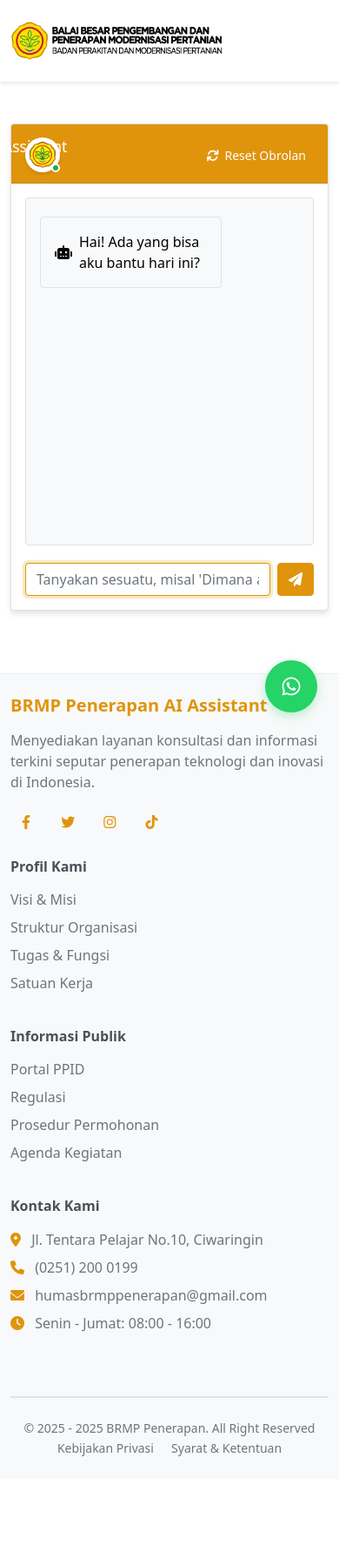
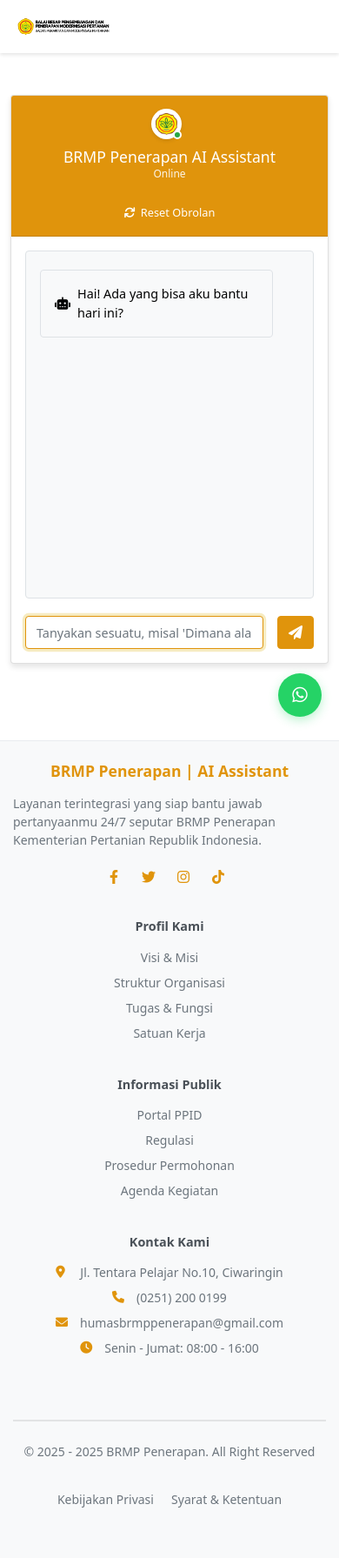
Before and after one commit to Rfldmr/chatbot-brmp-penerapan, a Flask app: page / in a window 390 px wide. Shown: the whole page at 87% size. Before the commit the page ends 1674 px from the top, so only its background shows below. Run offline with Flask 3, Linux system fonts and the light colour scheme; parts of the project's set-up code (start-up, migrations or seed data) failed here and were passed over.

Commit message:
update 27082025 1047

```diff
--- a/static/css/style.css
+++ b/static/css/style.css
@@ -1,6 +1,7 @@
 body {
     background-color: #f8f9fa;
     font-family: 'Segoe UI', Tahoma, Geneva, Verdana, sans-serif;
+    overflow-x: hidden;
 }
 
 .navbar-brand {
@@ -8,56 +9,123 @@ body {
     font-size: 1.3rem;
 }
 
+/* LOGO YANG DIPERBESAR */
 .navbar-logo {
-    height: 68px; /* Mengurangi tinggi logo agar lebih proporsional */
-    width: auto; /* Menjaga aspect ratio */
-    object-fit: contain; /* Memastikan gambar tidak terdistorsi */
+    height: 68px; /* Diperbesar dari 68px */
+    width: auto;
+    object-fit: contain;
     padding: 5px 0;
+    transition: all 0.3s ease;
+}
+
+/* Efek hover pada logo */
+.navbar-brand:hover .navbar-logo {
+    transform: scale(1.05);
 }
 
 .navbar {
-    min-height: auto !important;
-    padding: 0.5rem 0; /* Menambah padding atas bawah */
+    min-height: 90px !important; /* Navbar lebih tinggi */
+    padding: 0.5rem 1rem;
 }
 
 .navbar-nav {
     align-items: center;
 }
 
-/* Perbaikan spacing untuk item navigasi */
+/* Hover effect untuk navbar links */
 .navbar-nav .nav-link {
+    position: relative;
     padding: 0.5rem 1rem;
     border-radius: 4px;
-    transition: background-color 0.3s;
-    margin: 0 0.5rem; /* Menambah margin horizontal */
+    transition: all 0.3s;
+    margin: 0 0.5rem;
+    font-size: 14px;
+    font-weight: 600;
+    color: #717171 !important;
+}
+
+.navbar-nav .nav-link::after {
+    content: '';
+    position: absolute;
+    bottom: -5px;
+    left: 0;
+    width: 0;
+    height: 3px;
+    background-color: #e0940c;
+    transition: width 0.3s;
 }
 
 .navbar-nav .nav-link:hover {
-    background-color: rgba(255, 255, 255, 0.15);
+    color: #e0940c !important;
+}
+
+.navbar-nav .nav-link:hover::after {
+    width: 100%;
 }
 
 /* Untuk tampilan mobile */
 @media (max-width: 991.98px) {
     .navbar-nav {
         padding: 1rem 0;
+        text-align: center;
     }
 
     .navbar-nav .nav-link {
-        margin: 0.25rem 0;
+        margin: 0.5rem 0;
+        display: block;
+    }
+
+    .navbar-nav .nav-link::after {
+        bottom: 0;
+        left: 50%;
+        transform: translateX(-50%);
+        width: 0;
+        height: 2px;
+    }
+
+    .navbar-nav .nav-link:hover::after {
+        width: 50%;
+    }
+
+    /* Logo sedikit lebih kecil di mobile */
+    .navbar-logo {
+        height: 60px;
+    }
+
+    .navbar {
+        min-height: 70px !important;
     }
 }
 
+@media (max-width: 576px) {
+    .navbar {
+        padding: 0.5rem;
+    }
+
+    /* Logo lebih kecil di perangkat sangat kecil */
+    .navbar-logo {
+        height: 50px;
+    }
+
+    .navbar {
+        min-height: 60px !important;
+    }
+}
+
+/* [Kode CSS lainnya tetap sama seperti sebelumnya] */
 .card {
     box-shadow: 0 4px 6px rgba(0, 0, 0, 0.1);
     border: none;
     border-radius: 10px;
+    margin-bottom: 1rem;
 }
 
 .message-bubble {
-    max-width: 70%;
+    max-width: 80%;
     border-radius: 18px;
     padding: 12px 16px;
     margin: 5px 0;
+    word-wrap: break-word;
 }
 
 .user-message .message-bubble {
@@ -136,6 +204,12 @@ body {
 
 #chat-container {
     background-color: #f8f9fa;
+    height: 400px;
+    overflow-y: auto;
+    margin-bottom: 20px;
+    border: 1px solid #dee2e6;
+    border-radius: 0.375rem;
+    padding: 1rem;
 }
 
 #user-input:focus {
@@ -145,17 +219,23 @@ body {
 
 /* Menambahkan padding untuk card-body agar tidak terlalu mepet */
 .card-body {
-    padding: 1.5rem;
+    padding: 1.25rem;
 }
 
 /* Memperbaiki margin untuk card header */
 .card-header {
-    padding: 0.75rem 1.5rem;
+    padding: 0.75rem 1.25rem;
 }
 
 /* Memastikan form input memiliki spacing yang cukup */
 #chat-form {
     margin-top: 1rem;
+    display: flex;
+    gap: 0.5rem;
+}
+
+#user-input {
+    flex: 1;
 }
 
 /* Gaya untuk logo chat di header */
@@ -170,6 +250,7 @@ body {
     padding: 2px;
     box-shadow: 0 2px 4px rgba(0, 0, 0, 0.1);
     position: relative;
+    flex-shrink: 0;
 }
 
 .chat-logo {
@@ -198,10 +279,19 @@ body {
 /* Penyesuaian alignment */
 .card-header .d-flex.align-items-center {
     gap: 12px;
+    flex-wrap: wrap;
 }
 
 .profile-info {
-    margin-left: -395px;
+    flex: 1;
+    min-width: 200px;
+}
+
+.card-header {
+    display: flex;
+    justify-content: space-between;
+    align-items: center;
+    flex-wrap: wrap;
 }
 
 .float-whatsapp {
@@ -232,10 +322,20 @@ body {
 /* Footer Styles */
 .footer {
     margin-top: auto;
+    background-color: #f8f9fa;
+    border-top: 1px solid #e9ecef;
 }
 
 .footer h5, .footer h6 {
     font-weight: 600;
+}
+
+.footer h5 {
+    color: #e0940c;
+}
+
+.footer h6 {
+    color: #495057;
 }
 
 .footer .social-links a {
@@ -247,6 +347,8 @@ body {
     text-align: center;
     border-radius: 50%;
     background-color: #f8f9fa;
+    margin-right: 0.5rem;
+    margin-bottom: 0.5rem;
 }
 
 .footer .social-links a:hover {
@@ -255,8 +357,18 @@ body {
     transform: translateY(-3px);
 }
 
+.footer ul.list-unstyled {
+    margin-bottom: 1rem;
+}
+
+.footer ul li {
+    margin-bottom: 0.5rem;
+}
+
 .footer ul li a {
     transition: all 0.3s ease;
+    color: #6c757d !important;
+    text-decoration: none;
 }
 
 .footer ul li a:hover {
@@ -264,11 +376,48 @@ body {
     padding-left: 5px;
 }
 
+.footer ul.list-unstyled.text-muted li {
+    display: flex;
+    align-items: flex-start;
+}
+
+.footer ul.list-unstyled.text-muted li i {
+    margin-top: 3px;
+    min-width: 20px;
+}
+
 /* Responsive adjustments */
-@media (max-width: 768px) {
-    .footer .col-md-4,
-    .footer .col-md-2,
-    .footer .col-md-3 {
+@media (max-width: 1200px) {
+    .profile-info {
+        margin-left: 0;
+    }
+}
+
+@media (max-width: 992px) {
+    .container {
+        max-width: 100%;
+        padding-left: 15px;
+        padding-right: 15px;
+    }
+
+    .profile-info {
+        text-align: center;
+        margin: 10px 0;
+        min-width: 100%;
+    }
+
+    .card-header .d-flex {
+        flex-direction: column;
+        align-items: center;
+        text-align: center;
+    }
+
+    #reset-chat {
+        margin-top: 10px;
+        align-self: center;
+    }
+
+    .footer .row > div {
         margin-bottom: 2rem;
     }
 
@@ -276,4 +425,166 @@ body {
     .footer .text-md-end {
         text-align: center !important;
     }
+
+    .footer .social-links {
+        justify-content: center;
+        display: flex;
+        flex-wrap: wrap;
+    }
 }
+
+@media (max-width: 768px) {
+    .message-bubble {
+        max-width: 90%;
+    }
+
+    #chat-container {
+        height: 350px;
+    }
+
+    .card-body {
+        padding: 1rem;
+    }
+
+    .card-header {
+        padding: 0.75rem 1rem;
+        flex-direction: column;
+        text-align: center;
+    }
+
+    .footer h5, .footer h6 {
+        text-align: center;
+    }
+
+    .footer ul.list-unstyled {
+        text-align: center;
+    }
+
+    .footer ul.list-unstyled.text-muted li {
+        justify-content: center;
+        text-align: left;
+        display: flex;
+    }
+}
+
+@media (max-width: 576px) {
+    .navbar-nav .nav-link {
+        padding: 0.5rem;
+        font-size: 13px;
+    }
+
+    .navbar-toggler {
+        padding: 0.25rem 0.5rem;
+        font-size: 0.875rem;
+    }
+
+    #chat-container {
+        height: 300px;
+        padding: 0.75rem;
+    }
+
+    .message-bubble {
+        padding: 10px 14px;
+        font-size: 0.9rem;
+    }
+
+    .float-whatsapp {
+        width: 50px;
+        height: 50px;
+        line-height: 50px;
+        font-size: 20px;
+        bottom: 20px;
+        right: 20px;
+    }
+
+    .footer {
+        padding: 1.5rem 0;
+    }
+
+    .footer .container {
+        padding-left: 15px;
+        padding-right: 15px;
+    }
+
+    .footer .social-links a {
+        width: 32px;
+        height: 32px;
+        line-height: 32px;
+    }
+
+    .footer h5 {
+        font-size: 1.1rem;
+    }
+
+    .footer h6 {
+        font-size: 0.9rem;
+    }
+
+    .footer p, .footer li {
+        font-size: 0.875rem;
+    }
+}
+
+@media (max-width: 400px) {
+    .navbar-logo {
+        height: 35px;
+    }
+
+    .chat-logo-container {
+        width: 35px;
+        height: 35px;
+    }
+
+    .chat-logo {
+        width: 25px;
+        height: 25px;
+    }
+
+    .profile-info h5 {
+        font-size: 1rem;
+    }
+
+    #reset-chat {
+        font-size: 0.8rem;
+        padding: 0.25rem 0.5rem;
+    }
+
+    #user-input {
+        font-size: 0.9rem;
+    }
+}
+
+/* Improve scrollbar for chat container */
+#chat-container::-webkit-scrollbar {
+    width: 6px;
+}
+
+#chat-container::-webkit-scrollbar-track {
+    background: #f1f1f1;
+    border-radius: 10px;
+}
+
+#chat-container::-webkit-scrollbar-thumb {
+    background: #c1c1c1;
+    border-radius: 10px;
+}
+
+#chat-container::-webkit-scrollbar-thumb:hover {
+    background: #a8a8a8;
+}
+
+/* Animation for new messages */
+@keyframes messageSlideIn {
+    from {
+        opacity: 0;
+        transform: translateY(10px);
+    }
+    to {
+        opacity: 1;
+        transform: translateY(0);
+    }
+}
+
+.user-message, .assistant-message {
+    animation: messageSlideIn 0.3s ease;
+}
--- a/templates/index.html
+++ b/templates/index.html
@@ -3,7 +3,7 @@
 <head>
     <meta charset="UTF-8">
     <meta name="viewport" content="width=device-width, initial-scale=1.0">
-    <title>{{ title }}</title>
+    <title>BRMP Penerapan | AI Assistant</title>
     <link rel="icon" href="{{ url_for('static', filename='image/profil.png') }}" type="image/png">
     <link rel="stylesheet" href="{{ url_for('static', filename='css/style.css') }}">
     <link href="https://cdn.jsdelivr.net/npm/bootstrap@5.1.3/dist/css/bootstrap.min.css" rel="stylesheet">
@@ -93,8 +93,8 @@
         <div class="container">
             <div class="row">
                 <div class="col-md-4 mb-4 mb-md-0">
-                    <h5 class="fw-bold mb-3" style="color: #e0940c;">BRMP Penerapan AI Assistant</h5>
-                    <p class="text-muted">Menyediakan layanan konsultasi dan informasi terkini seputar penerapan teknologi dan inovasi di Indonesia.</p>
+                    <h5 class="fw-bold mb-3" style="color: #e0940c;">BRMP Penerapan | AI Assistant</h5>
+                    <p class="text-muted">Layanan terintegrasi yang siap bantu jawab<br>pertanyaanmu 24/7 seputar BRMP Penerapan<br>Kementerian Pertanian Republik Indonesia.</p>
                     <div class="social-links">
                         <a href="https://www.facebook.com/brmppenerapan/" class="text-decoration-none me-2" style="color: #e0940c;">
                             <i class="fab fa-facebook-f"></i>
```
